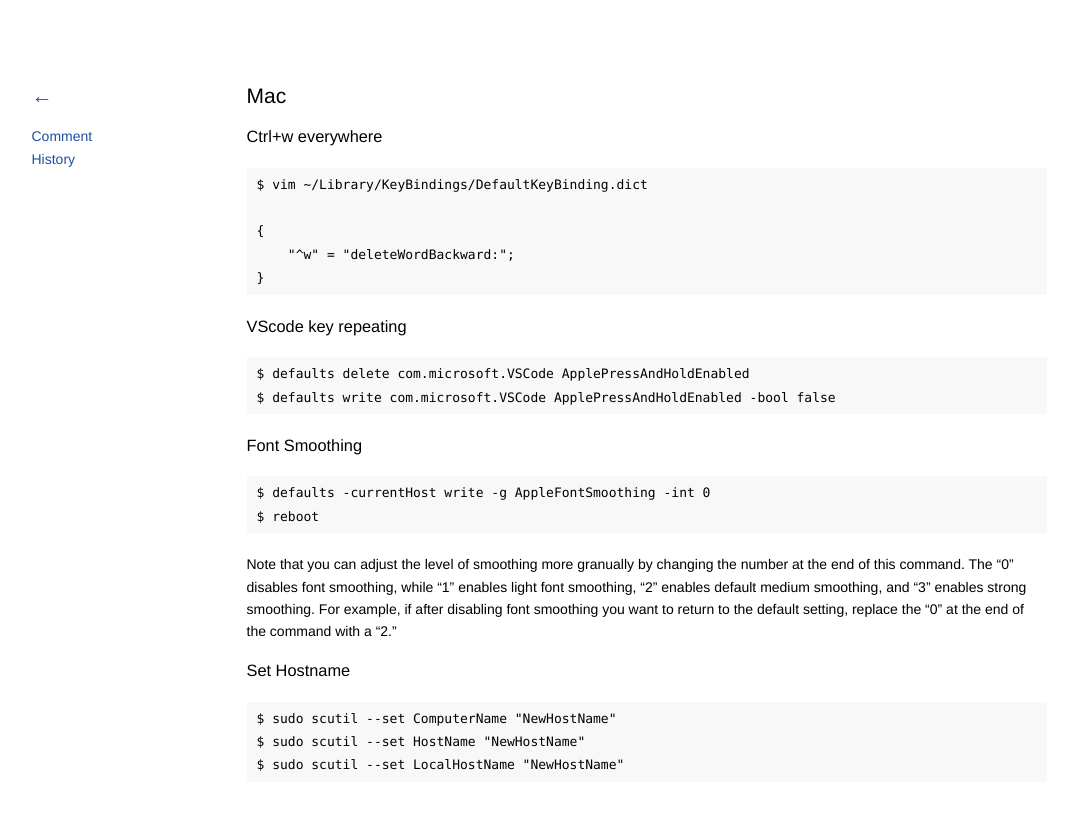
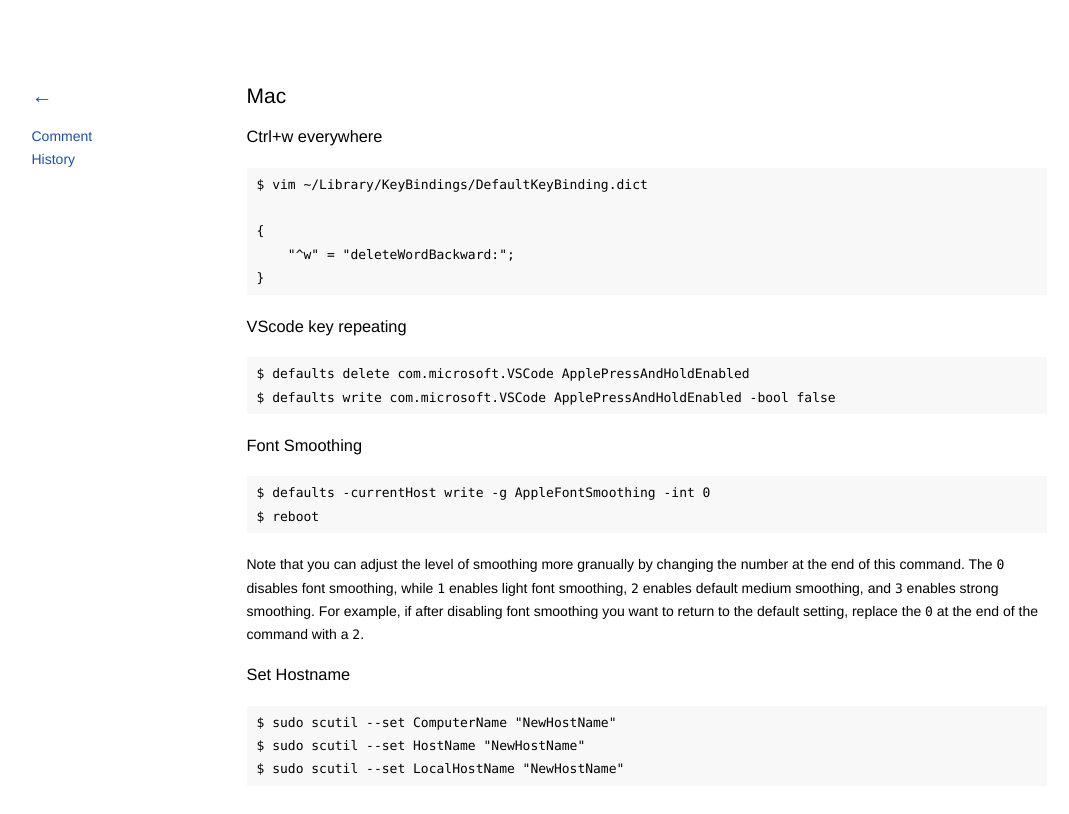
Before and after one commit to kidlj/awei, a Jekyll site: the page built from _wiki/mac.md, in a window 1280 px wide. Shown: the top 814 px of the page, without its empty margins (101-1170 px from the left). Built offline with Jekyll 4.4.1, drawn with Linux system fonts in a browser that asks for light colours.

Commit message:
update mac wiki

```diff
--- a/_wiki/mac.md
+++ b/_wiki/mac.md
@@ -20,7 +20,7 @@ title: Mac
     $ defaults -currentHost write -g AppleFontSmoothing -int 0
     $ reboot
 
-Note that you can adjust the level of smoothing more granually by changing the number at the end of this command. The "0" disables font smoothing, while "1" enables light font smoothing, "2" enables default medium smoothing, and "3" enables strong smoothing. For example, if after disabling font smoothing you want to return to the default setting, replace the "0" at the end of the command with a "2."
+Note that you can adjust the level of smoothing more granually by changing the number at the end of this command. The `0` disables font smoothing, while `1` enables light font smoothing, `2` enables default medium smoothing, and `3` enables strong smoothing. For example, if after disabling font smoothing you want to return to the default setting, replace the `0` at the end of the command with a `2`.
 
 ### Set Hostname
 
```
